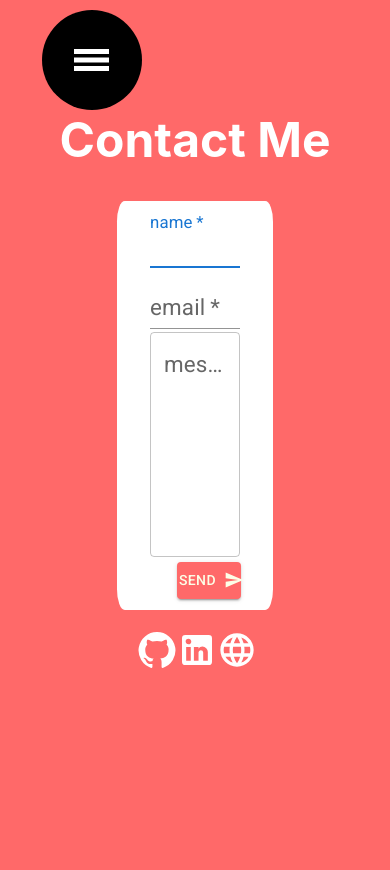
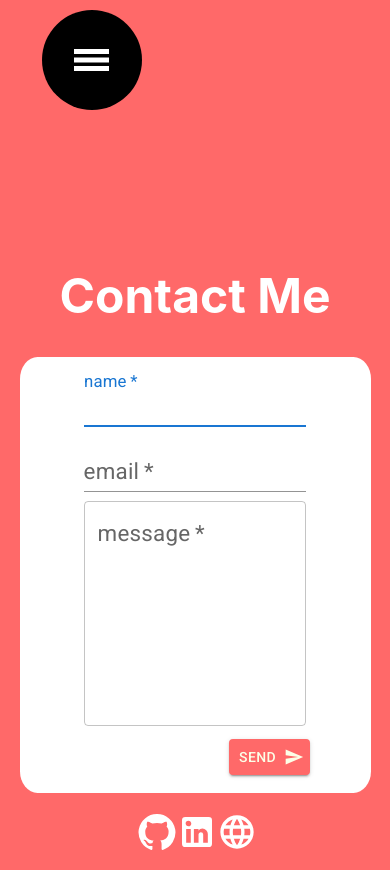
Before and after one commit to gshawnr/react_personal_site, a React (Create React App) app: page /contact in a window 390 px wide. Built offline with nearby package versions, Linux system fonts and the light colour scheme; no server answers.

Commit message:
add responsive handling to contact screen

```diff
--- a/src/screens/Contact.css
+++ b/src/screens/Contact.css
@@ -42,3 +42,21 @@ h1 {
   margin: 5% auto 0;
   width: 30%;
 }
+
+@media screen and (max-width: 1200px) {
+  .contact-form-control {
+    width: 70%;
+  }
+  .contact-container {
+    padding-top: 20%;
+  }
+}
+
+@media screen and (max-width: 600px) {
+  .contact-form-control {
+    width: 90%;
+  }
+  .contact-container {
+    padding-top: 40%;
+  }
+}
--- a/src/screens/Portfolio.css
+++ b/src/screens/Portfolio.css
@@ -50,7 +50,7 @@ li {
 }
 
 .portfolio-web-carousel {
-  background-color: #98d8aa;
+  background-color: #009fbd;
   border-radius: 2%;
   display: flex;
   align-items: center;
```
